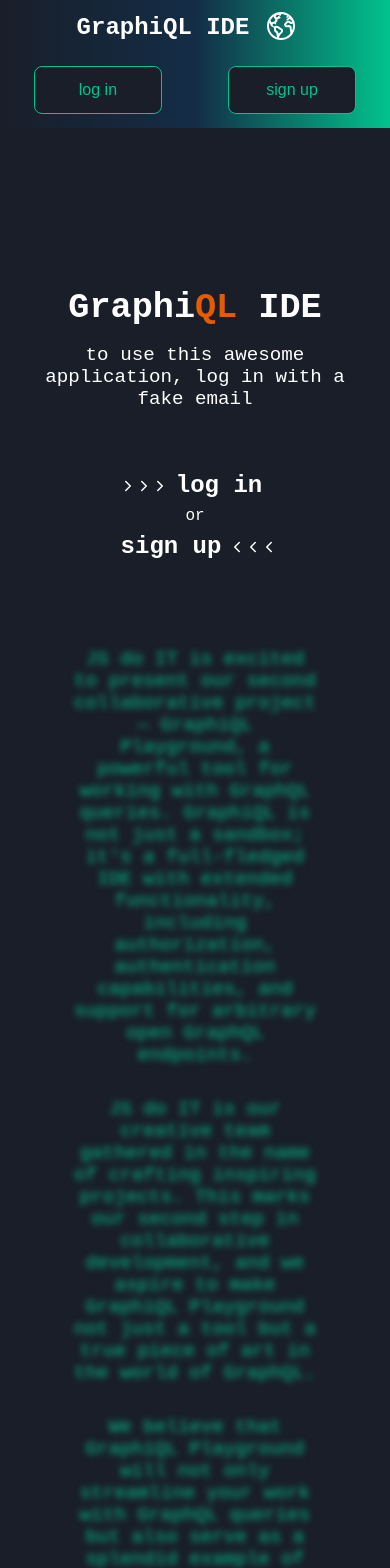
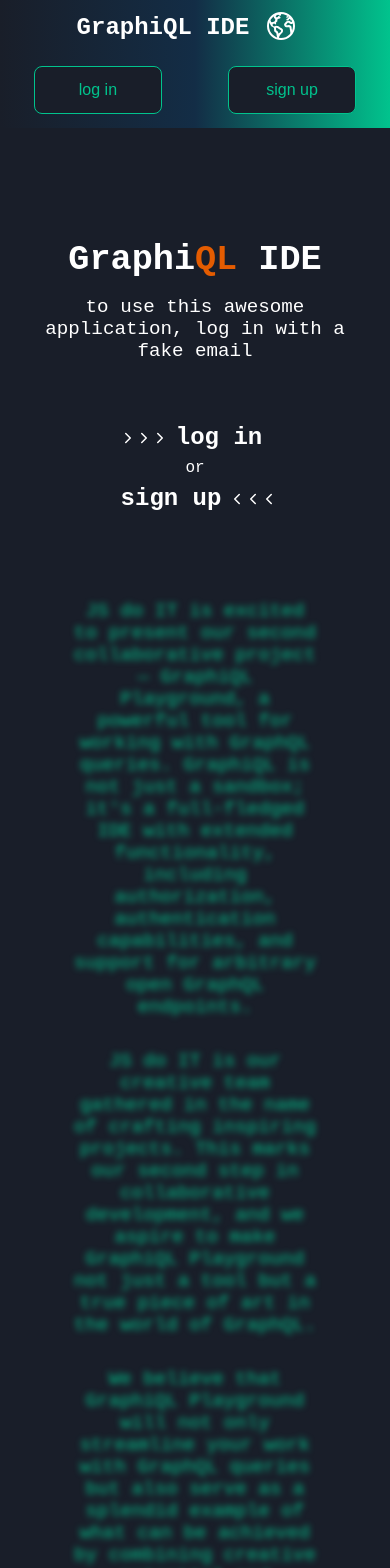
Before and after one commit to xu69ux/graphiql-app, a React (Vite) app: page / in a window 390 px wide. Shown: the top 1568 px of the page. Built offline with nearby package versions, Linux system fonts and the light colour scheme; no server answers.

Commit message:
fix: update styles for welcome page

```diff
--- a/src/styles/WelcomePage.css
+++ b/src/styles/WelcomePage.css
@@ -142,6 +142,17 @@
 }
 
 @media screen and (max-width: 700px) {
+  .welcome-title {
+    font-size: 2.5rem;
+    margin-top: 10rem;
+  }
+
+  .welcome-description {
+    font-size: 1.2rem;
+    margin-top: 5rem;
+    margin-bottom: 10rem;
+  }
+
   .typing-effect {
     white-space: normal;
     overflow: hidden;
@@ -190,12 +201,12 @@
 
   .welcome-title {
     font-size: 2.2rem;
-    margin-top: 10rem;
+    margin-top: 7rem;
   }
 
   .welcome-description {
     font-size: 1.2rem;
-    margin-top: 5rem;
+    margin: 5rem 0 8rem 0;
   }
 
   .welcome-auth {
@@ -208,3 +219,9 @@
     margin: 0 auto;
   }
 }
+
+@media screen and (max-width: 400px) {
+  .welcome-description {
+    margin-bottom: 12rem;
+  }
+}
```
